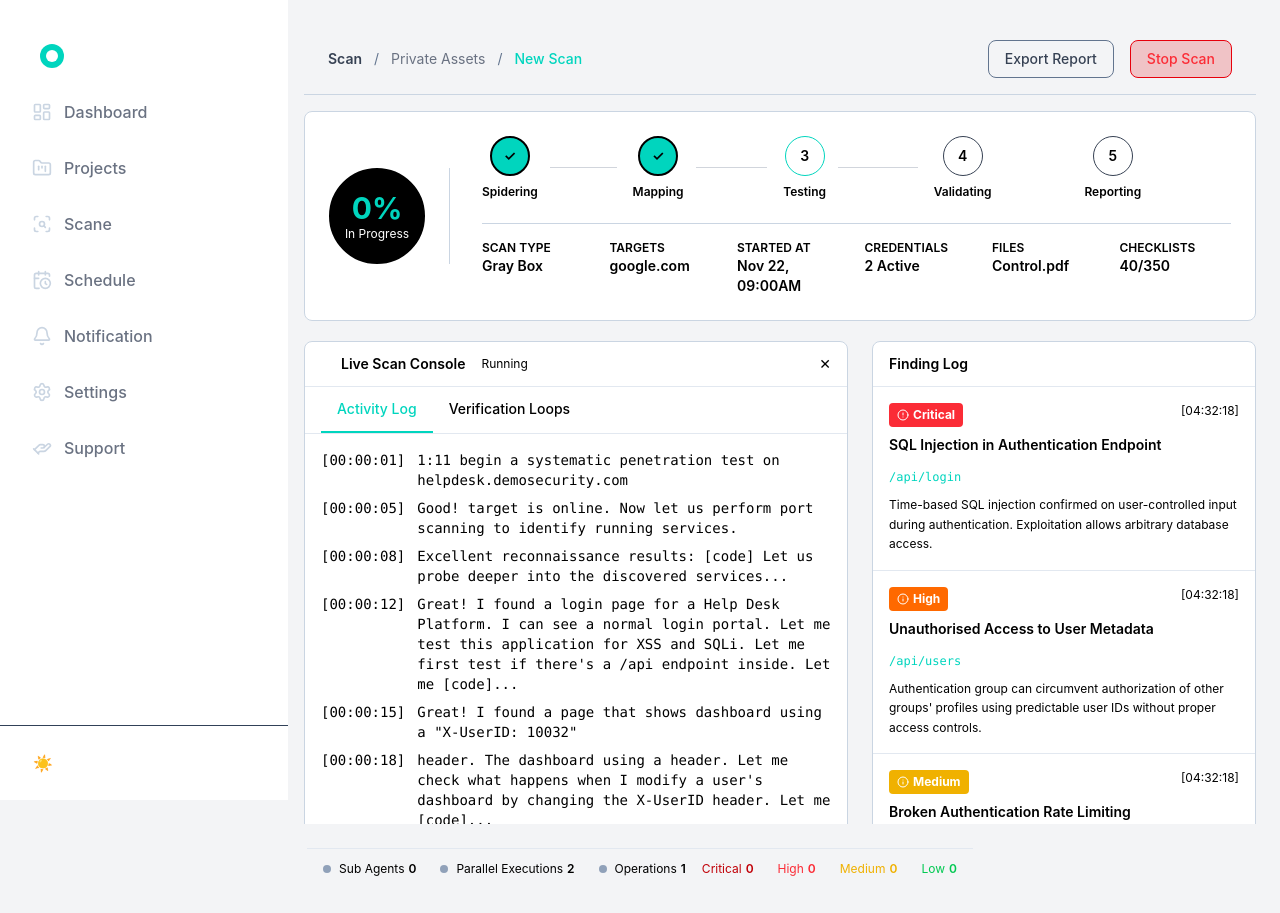
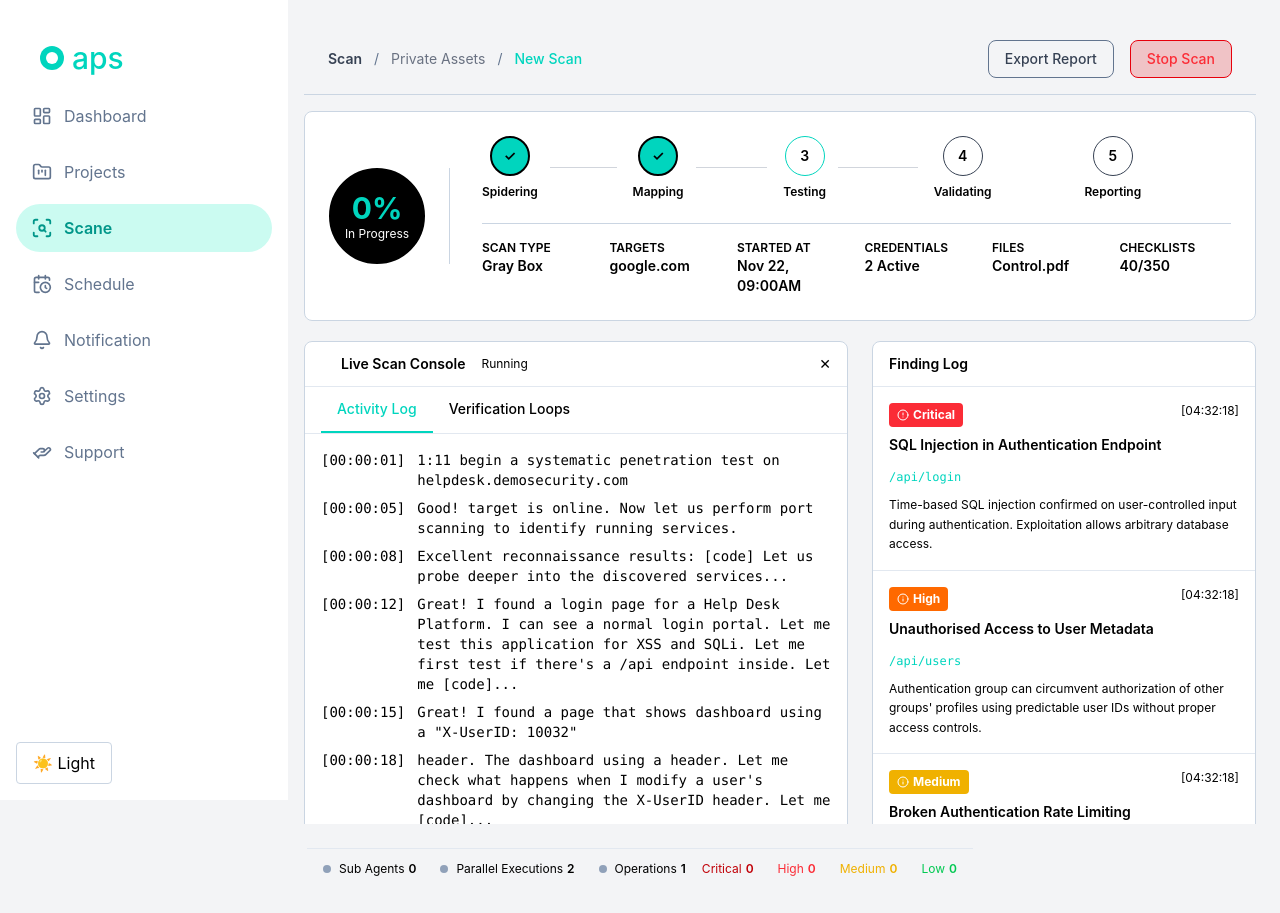
Before and after one commit to gitsforvikki/frontend-assignment, a Next.js app: page /scan/1 in a window 1280 px wide. Built offline with nearby package versions, Linux system fonts and the light colour scheme.

Commit message:
Infographic

```diff
--- a/src/app/(dashboard)/layout.tsx
+++ b/src/app/(dashboard)/layout.tsx
@@ -6,7 +6,7 @@ export default function DashboardLayout({
   children: React.ReactNode;
 }) {
   return (
-    <div className="flex min-h-screen justify-between bg-gray-100 dark:bg-gray-900">
+    <div className="flex min-h-screen justify-between bg-gray-100 dark:bg-[#1A1A1A]">
       <Sidebar />
       <main className="flex-1 p-6">{children}</main>
     </div>
--- a/src/components/dashboard/dashboard.tsx
+++ b/src/components/dashboard/dashboard.tsx
@@ -35,7 +35,7 @@ export default function Dashboard() {
       <div className="w-full md:ml-64 flex-1 overflow-auto space-y-5">
         <TopHeader />
         {/* Stats Bar */}
-        <div className="bg-white dark:bg-[#0D1621] rounded p-4 md:p-6 ">
+        <div className="bg-white dark:bg-[#0F0F0F] rounded p-4 md:p-6 ">
           <ProjectMeta />
 
           <div className="grid grid-cols-2 md:grid-cols-4 gap-3 md:gap-4">
@@ -71,7 +71,7 @@ export default function Dashboard() {
         </div>
 
         {/* Table Section */}
-        <div className="rounded bg-white dark:bg-[#0D1621] border border-slate-300 dark:border-slate-700">
+        <div className="rounded bg-white dark:bg-[#0F0F0F] border border-slate-300 dark:border-slate-700">
           {/* Toolbar */}
           <div className="p-4 md:p-6 flex flex-col md:flex-row items-start md:items-center gap-3 mb-6">
             <div className="flex-1 relative w-full">
--- a/src/components/scane/FindingLogs.tsx
+++ b/src/components/scane/FindingLogs.tsx
@@ -3,7 +3,7 @@ import { AlertCircle, Info } from "lucide-react";
 
 export const FindingLogs = () => {
   return (
-    <div className="w-full md:w-96 flex flex-col bg-white dark:bg-[#0D1621] border border-slate-300 dark:border-slate-700 rounded-lg overflow-hidden">
+    <div className="w-full md:w-96 flex flex-col bg-white dark:bg-[#0F0F0F] border border-slate-300 dark:border-slate-700 rounded-lg overflow-hidden">
       {/* Header */}
       <div className="border-b border-b-slate-200 dark:border-b-slate-700 px-4 py-3 bg-secondary">
         <h3 className="font-semibold text-sm text-foreground">Finding Log</h3>
@@ -60,8 +60,6 @@ export const FindingLogs = () => {
           </div>
         ))}
       </div>
-
-
     </div>
   );
 };
--- a/src/components/scane/LiveScaneConsole.tsx
+++ b/src/components/scane/LiveScaneConsole.tsx
@@ -7,7 +7,7 @@ export const LiveScaneConsole = () => {
   const [activeTab, setActiveTab] = useState("activity");
 
   return (
-    <div className="flex-1 flex flex-col bg-white dark:bg-[#0D1621] border border-slate-300 dark:border-slate-700 rounded-lg overflow-hidden">
+    <div className="flex-1 flex flex-col bg-white dark:bg-[#0F0F0F] border border-slate-300 dark:border-slate-700 rounded-lg overflow-hidden">
       {/* Console Header */}
       <div className="flex items-center justify-between border-b border-b-slate-200 dark:border-b-slate-700 px-4 py-3 bg-secondary">
         <div className="flex items-center gap-2">
--- a/src/components/scane/Progress.tsx
+++ b/src/components/scane/Progress.tsx
@@ -11,7 +11,7 @@ const steps = [
 export const Progress = () => {
   const progress = 0;
   return (
-    <div className="border border-slate-300 dark:border-slate-700 bg-white dark:bg-[#0D1621] p-4 md:p-6 overflow-y-auto rounded-lg">
+    <div className="border border-slate-300 dark:border-slate-700 bg-white dark:bg-[#0F0F0F] p-4 md:p-6 overflow-y-auto rounded-lg">
       <div className="flex flex-col md:flex-row items-center gap-4 md:gap-8">
         {/* Circular Progress */}
         <div className="flex flex-col items-center border-b border-r-0  md:border-b-0 md:border-r border-slate-300 dark:border-slate-700 pr-4 md:pr-6 pb-6 md:pb-0">
--- a/src/components/sidebar/SideBar.tsx
+++ b/src/components/sidebar/SideBar.tsx
@@ -1,5 +1,6 @@
 "use client";
-
+import { usePathname } from "next/navigation";
+import Link from "next/link";
 import { useState, useEffect } from "react";
 import ThemeToggle from "@/utils/themeToggle";
 import {
@@ -23,29 +24,17 @@ type NavItem = {
 
 const navItems: NavItem[] = [
   { label: "Dashboard", href: "/dashboard", icon: LayoutDashboard },
-  { label: "Projects", href: "#projects", icon: FolderKanban },
-  { label: "Scane", href: "#skills", icon: ScanSearch },
-  { label: "Schedule", href: "#experience", icon: CalendarClock },
-  { label: "Notification", href: "#contact", icon: Bell },
-  { label: "Settings", href: "#about", icon: LucideSettings },
-  { label: "Support", href: "#support", icon: HelpingHandIcon },
+  { label: "Projects", href: "/projects", icon: FolderKanban },
+  { label: "Scane", href: "/scan/1", icon: ScanSearch },
+  { label: "Schedule", href: "/schedule", icon: CalendarClock },
+  { label: "Notification", href: "/notification", icon: Bell },
+  { label: "Settings", href: "/settings", icon: LucideSettings },
+  { label: "Support", href: "/support", icon: HelpingHandIcon },
 ];
 
 export default function Sidebar() {
   const [isOpen, setIsOpen] = useState(false);
-  const [activeHash, setActiveHash] = useState("");
-
-  // Track active section via URL hash
-  useEffect(() => {
-    const handleHashChange = () => {
-      setActiveHash(window.location.hash);
-    };
-
-    handleHashChange();
-    window.addEventListener("hashchange", handleHashChange);
-
-    return () => window.removeEventListener("hashchange", handleHashChange);
-  }, []);
+  const pathname = usePathname();
 
   return (
     <>
@@ -57,7 +46,6 @@ export default function Sidebar() {
         {isOpen ? "✕" : "☰"}
       </button>
 
-      {/* Overlay */}
       {isOpen && (
         <div
           className="md:hidden fixed inset-0 bg-black/50 z-30"
@@ -65,44 +53,45 @@ export default function Sidebar() {
         />
       )}
 
-      {/* Sidebar */}
       <aside
-        className={`fixed left-0 top-0 h-screen w-72 bg-white dark:bg-gray-900 text-white transform transition-transform duration-300 z-40 md:translate-x-0 ${
+        className={`fixed left-0 top-0 h-screen w-72 bg-white dark:bg-[#1A1A1A] transform transition-transform duration-300 z-40 md:translate-x-0 ${
           isOpen ? "translate-x-0" : "-translate-x-full"
         }`}
       >
         <div className="flex flex-col h-full">
           <Icon />
+
           <nav className="flex-1 p-4 space-y-2 overflow-y-auto">
             {navItems.map((item) => {
-              const Icon = item.icon;
-              const isActive = activeHash === item.href;
+              const IconComponent = item.icon;
+
+              const isActive =
+                pathname === item.href || pathname.startsWith(item.href + "/");
 
               return (
-                <a
+                <Link
                   key={item.href}
                   href={item.href}
                   onClick={() => setIsOpen(false)}
                   className={`flex items-center gap-3 px-4 py-3 rounded-full transition-all duration-200 group ${
                     isActive
-                      ? "bg-teal-100 text-teal-500"
-                      : "text-slate-300 hover:bg-teal-100 hover:text-teal-500"
+                      ? "bg-teal-100 text-teal-600 font-semibold"
+                      : "text-slate-500 hover:bg-teal-50 hover:text-teal-600"
                   }`}
                 >
-                  <Icon
+                  <IconComponent
                     size={20}
-                    className="group-hover:scale-110 transition-transform"
+                    className={`transition-transform ${
+                      isActive ? "scale-110" : "group-hover:scale-110"
+                    }`}
                   />
-                  <span className="font-medium text-gray-500">
-                    {item.label}
-                  </span>
-                </a>
+                  <span>{item.label}</span>
+                </Link>
               );
             })}
           </nav>
 
-          {/* Theme Toggle */}
-          <div className="p-4 border-t border-slate-700">
+          <div className="p-4">
             <ThemeToggle />
           </div>
         </div>
--- a/src/components/ui/Icon.tsx
+++ b/src/components/ui/Icon.tsx
@@ -4,7 +4,7 @@ export const Icon = () => {
       <div className="w-6 h-6 rounded-full bg-teal-400 flex items-center justify-center">
         <div className="w-3 h-3 bg-white rounded-full" />
       </div>
-      <span className="text-xl lg:text-2xl font-medium text-white">aps</span>
+      <span className="text-xl lg:text-3xl font-medium text-teal-400 dark:text-white">aps</span>
     </div>
   );
 };
--- a/src/utils/themeToggle.tsx
+++ b/src/utils/themeToggle.tsx
@@ -14,7 +14,7 @@ export default function ThemeToggle() {
   return (
     <button
       onClick={() => setTheme(resolvedTheme === "dark" ? "light" : "dark")}
-      className="px-4 py-2 border rounded"
+      className="px-4 py-2 border border-slate-300 dark:border-slate-700 rounded"
     >
       {resolvedTheme === "dark" ? "🌙 Dark" : "☀️ Light"}
     </button>
```
Also changed, not shown: src/app/not-found.tsx (added, +38 -0 lines).
